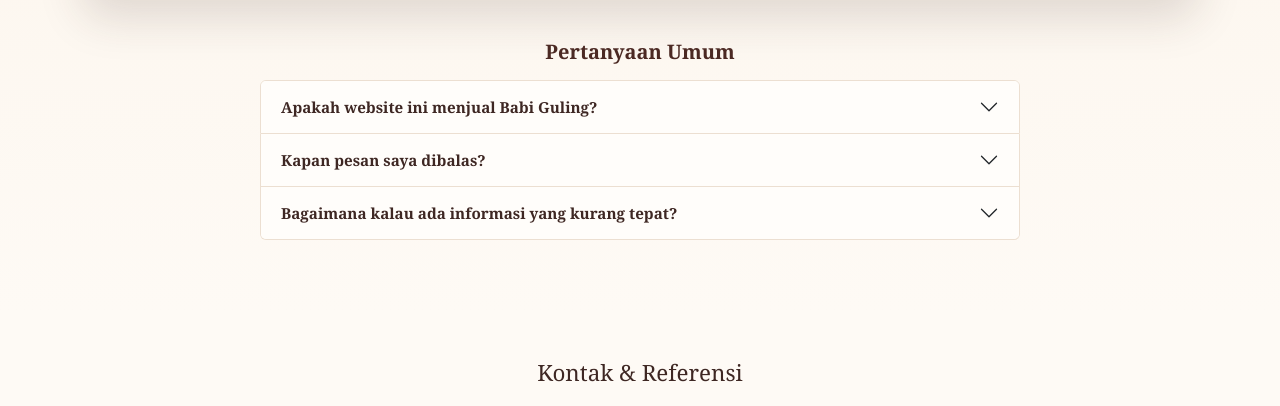
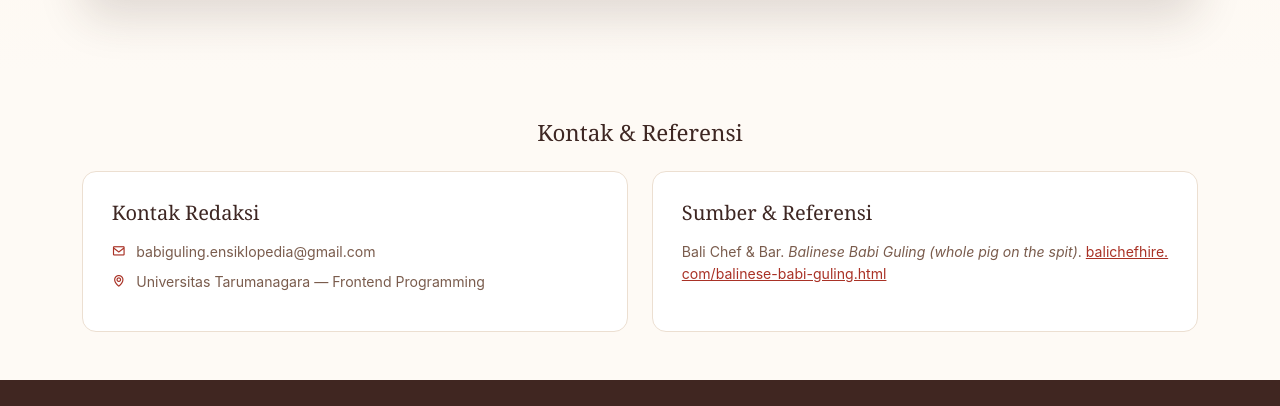
Before and after one commit to LuluLydiaAnd/BabiGuling-Kelompok6, a plain HTML site: page index.html in a window 1280 px wide. Shown: the part 3589-3995 px from the top of the page. Drawn offline with nearby package versions, Linux system fonts and the light colour scheme.

Commit message:
menghapus pertanyaan umum

```diff
--- a/index.html
+++ b/index.html
@@ -512,41 +512,6 @@
 
         </div>
 
-        <div class="faq-wrap">
-            <h4>Pertanyaan Umum</h4>
-            <div class="accordion" id="faqKontak">
-                <div class="accordion-item">
-                    <h2 class="accordion-header">
-                        <button class="accordion-button collapsed" type="button" data-bs-toggle="collapse" data-bs-target="#faq1">
-                            Apakah website ini menjual Babi Guling?
-                        </button>
-                    </h2>
-                    <div id="faq1" class="accordion-collapse collapse" data-bs-parent="#faqKontak">
-                        <div class="accordion-body">Tidak. Website ini adalah ensiklopedia yang berisi sejarah, bumbu, dan cara penyajian Babi Guling.</div>
-                    </div>
-                </div>
-                <div class="accordion-item">
-                    <h2 class="accordion-header">
-                        <button class="accordion-button collapsed" type="button" data-bs-toggle="collapse" data-bs-target="#faq2">
-                            Kapan pesan saya dibalas?
-                        </button>
-                    </h2>
-                    <div id="faq2" class="accordion-collapse collapse" data-bs-parent="#faqKontak">
-                        <div class="accordion-body">Pesan dibalas pada jam layanan, yaitu Senin – Sabtu pukul 09.00 – 17.00.</div>
-                    </div>
-                </div>
-                <div class="accordion-item">
-                    <h2 class="accordion-header">
-                        <button class="accordion-button collapsed" type="button" data-bs-toggle="collapse" data-bs-target="#faq3">
-                            Bagaimana kalau ada informasi yang kurang tepat?
-                        </button>
-                    </h2>
-                    <div id="faq3" class="accordion-collapse collapse" data-bs-parent="#faqKontak">
-                        <div class="accordion-body">Kirim lewat formulir di atas dengan subjek "Koreksi Informasi", nanti kami periksa kembali.</div>
-                    </div>
-                </div>
-            </div>
-        </div>
     </div>
 </section>
 
@@ -564,7 +529,7 @@
             <div class="col-md-6">
                 <div class="kontak-box">
                     <h5>Sumber &amp; Referensi</h5>
-                    <p class="ph-text">[ tambahkan daftar sumber referensi yang dipakai di sini ]</p>
+                    <p>Bali Chef &amp; Bar. <em>Balinese Babi Guling (whole pig on the spit)</em>. <a href="https://www.balichefhire.com/balinese-babi-guling.html" target="_blank" rel="noopener">balichefhire.com/balinese-babi-guling.html</a></p>
                 </div>
             </div>
         </div>
--- a/style.css
+++ b/style.css
@@ -916,29 +916,6 @@ h1, h2, h3, h4, h5 {
 }
 .cf-toast.show { opacity: 1; transform: translate(-50%, 0); }
 
-.faq-wrap { max-width: 760px; margin: 2.5rem auto 0; }
-.faq-wrap h4 {
-  color: #4b2923;
-  font-size: 1.25rem;
-  font-weight: 700;
-  margin-bottom: 1rem;
-  text-align: center;
-}
-.faq-wrap .accordion-item { border-color: #ecdfd1; background: #fffdfa; }
-.faq-wrap .accordion-button {
-  font-size: 0.95rem;
-  font-weight: 600;
-  color: var(--brown-dark);
-  background: #fffdfa;
-}
-.faq-wrap .accordion-button:not(.collapsed) {
-  color: var(--red-brick-dark);
-  background: var(--bg-soft);
-  box-shadow: none;
-}
-.faq-wrap .accordion-button:focus { box-shadow: 0 0 0 3px rgba(169, 50, 38, 0.12); }
-.faq-wrap .accordion-body { font-size: 0.9rem; color: var(--text-gray); }
-
 @media (max-width: 991.98px) {
   .contact-grid { grid-template-columns: 1fr; }
 }
@@ -1087,3 +1064,8 @@ h1, h2, h3, h4, h5 {
 @media (max-width: 575.98px) {
   .tab-photos { grid-template-columns: repeat(2, 1fr); }
 }
+.kontak-box a {
+  color: var(--red-brick);
+  word-break: break-all;
+}
+.kontak-box a:hover { color: var(--red-brick-dark); }
```
